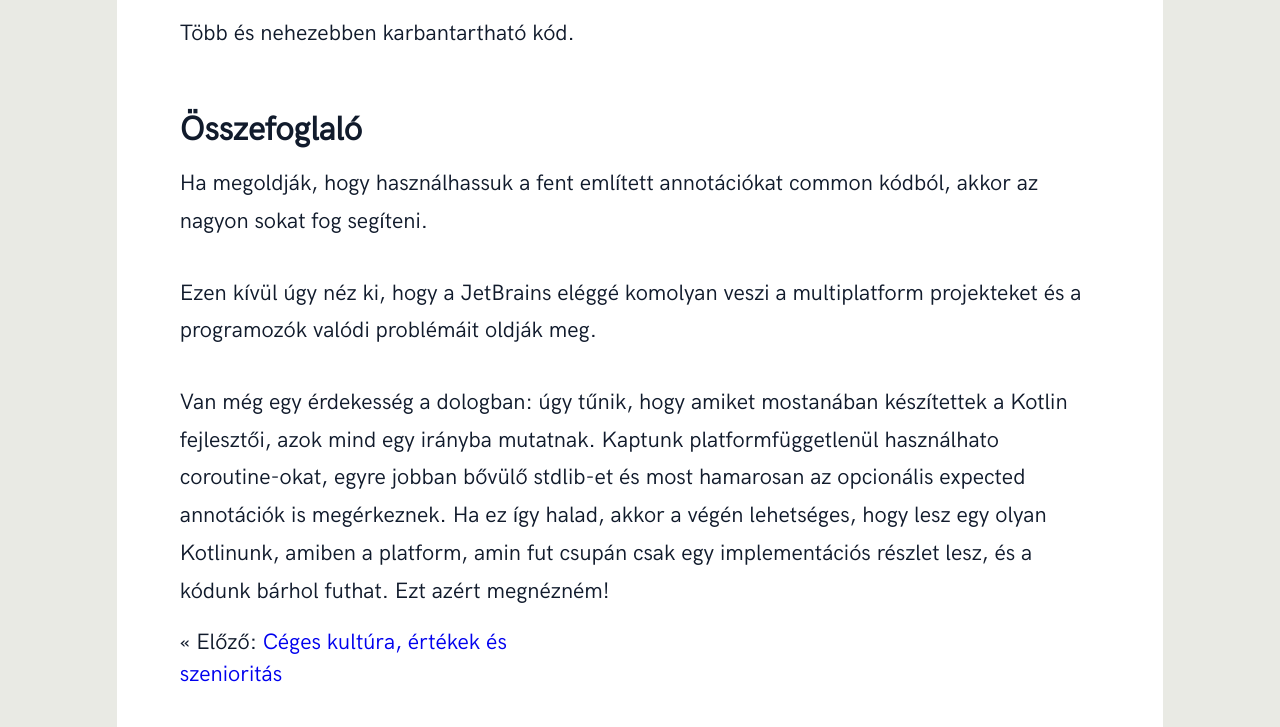
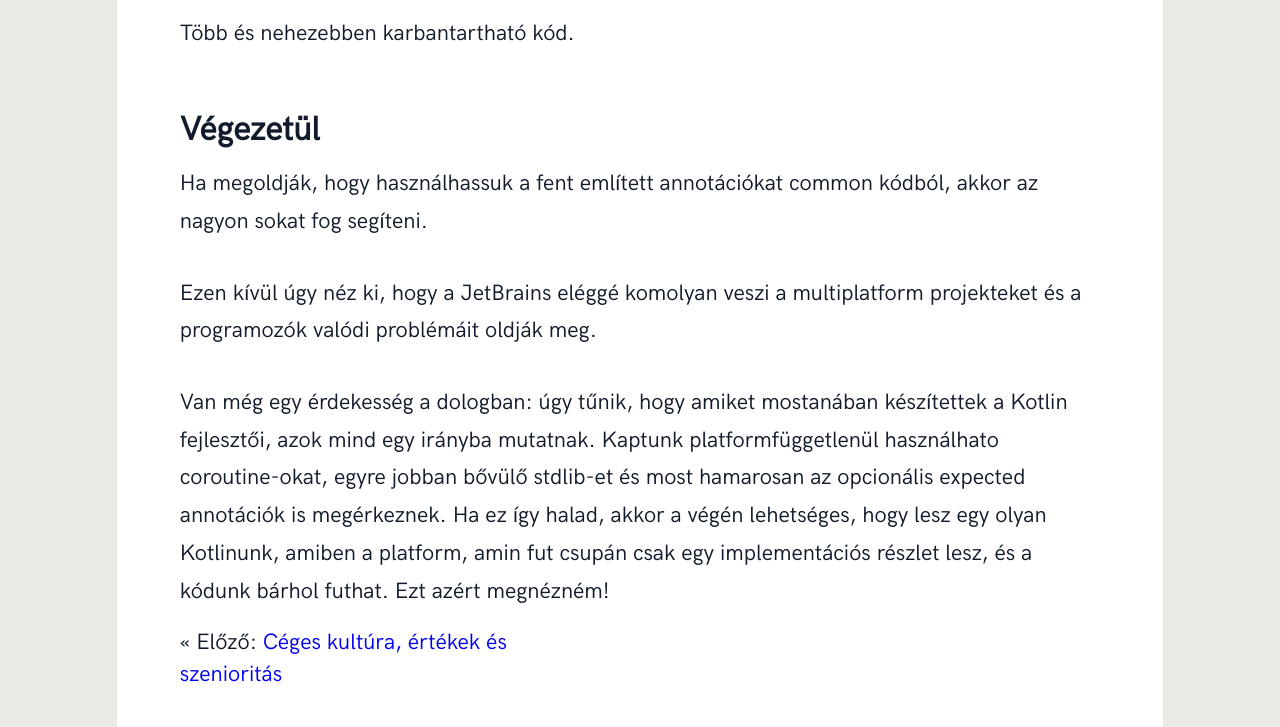
Before and after one commit to AppCraft-Projects/appcraft-site, a Jekyll site: the page built from _blog/2018-08-08-Kotlin-1.2.60-attekintes.md, in a window 1280 px wide and 900 px high, scrolled down 2656 px, cut to the strip 157-884 px from the top of the window. Built offline with Jekyll 4.4.1, drawn with Linux system fonts in a browser that asks for light colours.

Commit message:
Add improvement

```diff
--- a/_blog/2018-08-08-Kotlin-1.2.60-attekintes.md
+++ b/_blog/2018-08-08-Kotlin-1.2.60-attekintes.md
@@ -55,7 +55,7 @@ Az egyetlen mód, hogy ezt a problémát megoldjuk jelenleg, az valamilyen segé
 
 Több és nehezebben karbantartható kód.
 
-## Összefoglaló
+## Végezetül
 
 Ha megoldják, hogy használhassuk a fent említett annotációkat common kódból, akkor az nagyon sokat fog segíteni.
 
```
